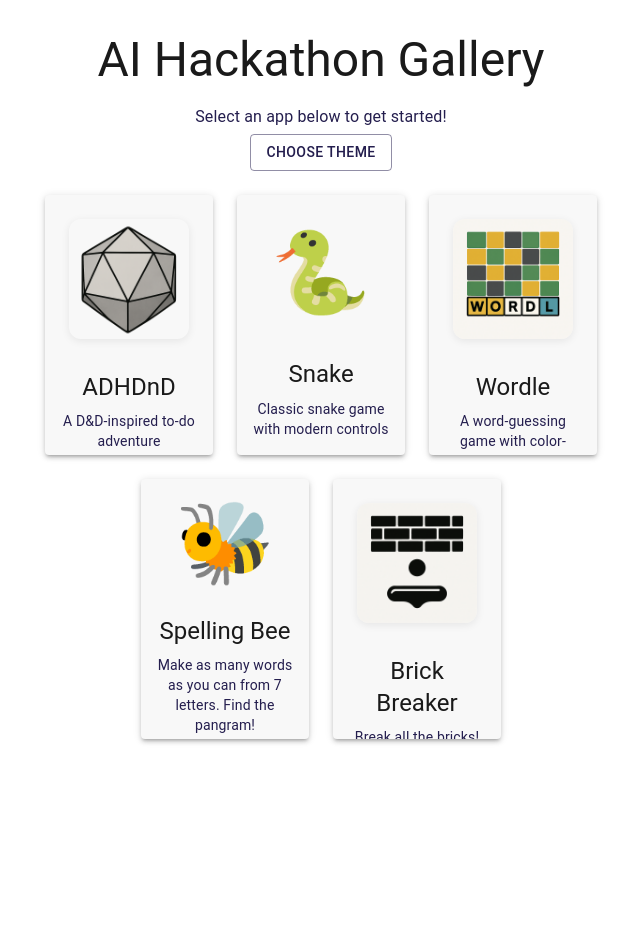
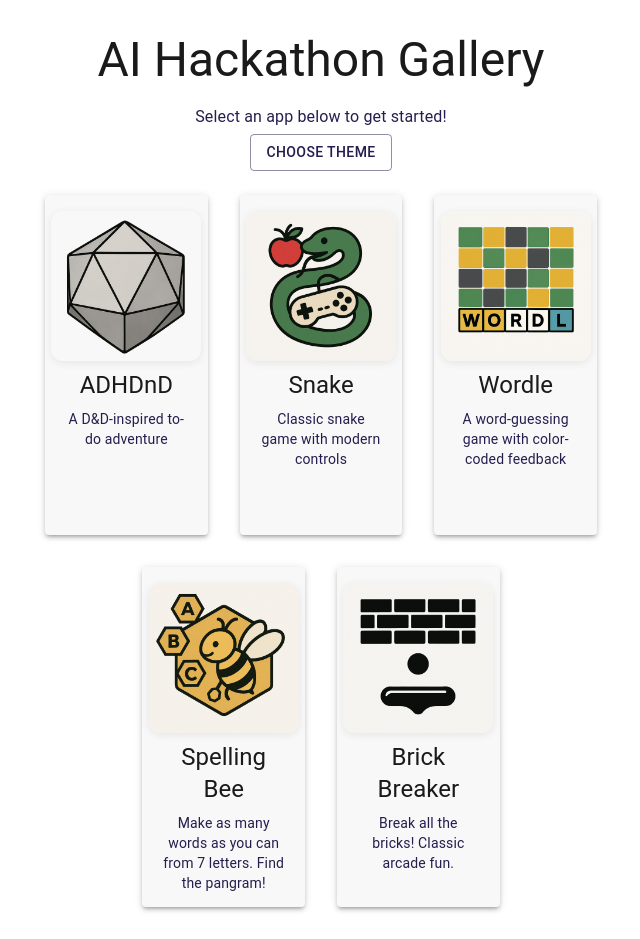
Before and after one commit to enitchals/ai-hackathon, a React (Vite) app: page /adhd-n-d in a window 1280 px wide. Shown: the whole page, without its empty margins (319-959 px from the left). Before the commit the page ends 800 px from the top, so only its background shows below. Built offline with nearby package versions, Linux system fonts and the light colour scheme.

Commit message:
more images

```diff
--- a/src/App.tsx
+++ b/src/App.tsx
@@ -11,6 +11,8 @@ import BrickBreakerGame from './brick-breaker';
 import D20Image from './assets/d20.png';
 import WordleImage from './assets/wordle.png';
 import BrickBreakerImage from './assets/brick-breaker.png';
+import SpellingBeeImage from './assets/spelling-bee.png';
+import SnakeImage from './assets/snake.png';
 
 function Gallery() {
   const [themeModalOpen, setThemeModalOpen] = useState(false);
@@ -33,7 +35,7 @@ function Gallery() {
           Choose Theme
         </Button>
       </Box>
-      <Grid container spacing={3} justifyContent="center">
+      <Grid container spacing={4} justifyContent="center">
         {[{
           title: 'ADHDnD',
           description: 'A D&D-inspired to-do adventure',
@@ -43,7 +45,7 @@ function Gallery() {
           title: 'Snake',
           description: 'Classic snake game with modern controls',
           to: '/snake',
-          preview: <span role="img" aria-label="Snake" style={{ fontSize: 80, display: 'block', lineHeight: 1 }}>🐍</span>,
+          preview: <img src={SnakeImage} alt="Preview" style={{ width: '100%', height: '100%', objectFit: 'contain', borderRadius: 12, boxShadow: '0 2px 8px rgba(0,0,0,0.08)' }} />,
         }, {
           title: 'Wordle',
           description: 'A word-guessing game with color-coded feedback',
@@ -53,7 +55,7 @@ function Gallery() {
           title: 'Spelling Bee',
           description: 'Make as many words as you can from 7 letters. Find the pangram!',
           to: '/spelling-bee',
-          preview: <span role="img" aria-label="Bee" style={{ fontSize: 80, display: 'block', lineHeight: 1 }}>🐝</span>,
+          preview: <img src={SpellingBeeImage} alt="Preview" style={{ width: '100%', height: '100%', objectFit: 'contain', borderRadius: 12, boxShadow: '0 2px 8px rgba(0,0,0,0.08)' }} />,
         }, {
           title: 'Brick Breaker',
           description: 'Break all the bricks! Classic arcade fun.',
@@ -61,12 +63,12 @@ function Gallery() {
           preview: <img src={BrickBreakerImage} alt="Preview" style={{ width: '100%', height: '100%', objectFit: 'contain', borderRadius: 12, boxShadow: '0 2px 8px rgba(0,0,0,0.08)' }} />,
         }].map((app) => (
           <Grid item xs={12} sm={6} md={4} key={app.title} display="flex" justifyContent="center">
-            <Card sx={{ width: 260, height: 260, display: 'flex', flexDirection: 'column', alignItems: 'center', justifyContent: 'flex-start', boxShadow: 3 }}>
-              <CardActionArea component={Link} to={app.to} sx={{ height: '100%', display: 'flex', flexDirection: 'column', alignItems: 'center', justifyContent: 'flex-start' }}>
-                <Box sx={{ width: 120, height: 120, mt: 3, mb: 2, display: 'flex', alignItems: 'center', justifyContent: 'center' }}>
+            <Card sx={{ width: 340, height: 340, p: 1, display: 'flex', flexDirection: 'column', alignItems: 'center', justifyContent: 'flex-start', boxShadow: 3 }}>
+              <CardActionArea component={Link} to={app.to} sx={{ height: '100%', width: '100%', display: 'flex', flexDirection: 'column', alignItems: 'center', justifyContent: 'flex-start', p: 1 }}>
+                <Box sx={{ width: 150, height: 150, mt: 0, mb: 1, display: 'flex', alignItems: 'center', justifyContent: 'center' }}>
                   {app.preview}
                 </Box>
-                <CardContent sx={{ flexGrow: 1, textAlign: 'center' }}>
+                <CardContent sx={{ flexGrow: 1, textAlign: 'center', px: 0.5, py: 0 }}>
                   <Typography variant="h5" component="h2" gutterBottom>
                     {app.title}
                   </Typography>
```
Also changed, not shown: src/assets/snake.png (added), src/assets/spelling-bee.png (added).
